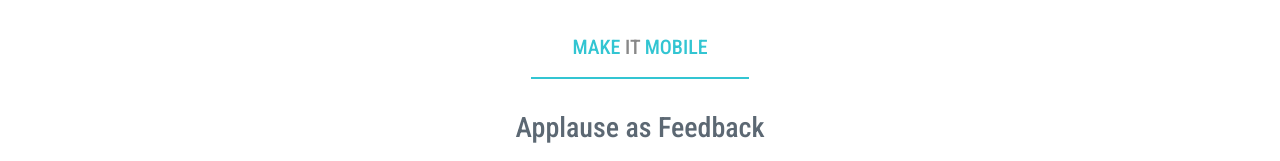
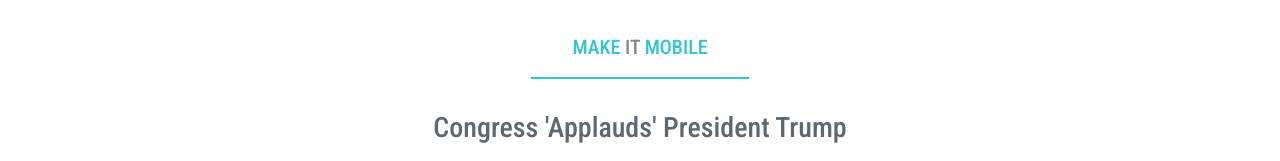
Before and after one commit to DamienBell/DNAMobile, a website: page views/trump.blog.html in a window 1280 px wide. Shown: the top 161 px of the page. Drawn offline with nearby package versions, Linux system fonts and the light colour scheme; files whose address does not match are found by name.

Commit message:
fix titles

```diff
--- a/views/trump.blog.html
+++ b/views/trump.blog.html
@@ -2,7 +2,7 @@
 <html lang="en" style="height:100%;">
     <head>
         <meta charset="utf-8">
-        <title>Make it Mobile</title>
+        <title>Congress 'Applauds' President Trump | Make it Mobile</title>
         <meta name="viewport" content="width=device-width, initial-scale=1">
         <meta name="keywords" content="" />
         <meta name="description" content="" />
@@ -239,7 +239,7 @@
                     <div class="underlined-title">
                         <h2><span class="aqua">Make</span> It <span class="aqua">Mobile</span></h2>
                         <hr>
-                        <h3>Applause as Feedback</h3>
+                        <h3>Congress 'Applauds' President Trump</h3>
                     </div>
                     <div id="static-share">
                       <share-component subject="Visualize: President Trump's February speech to Congress"></share-component>
```
